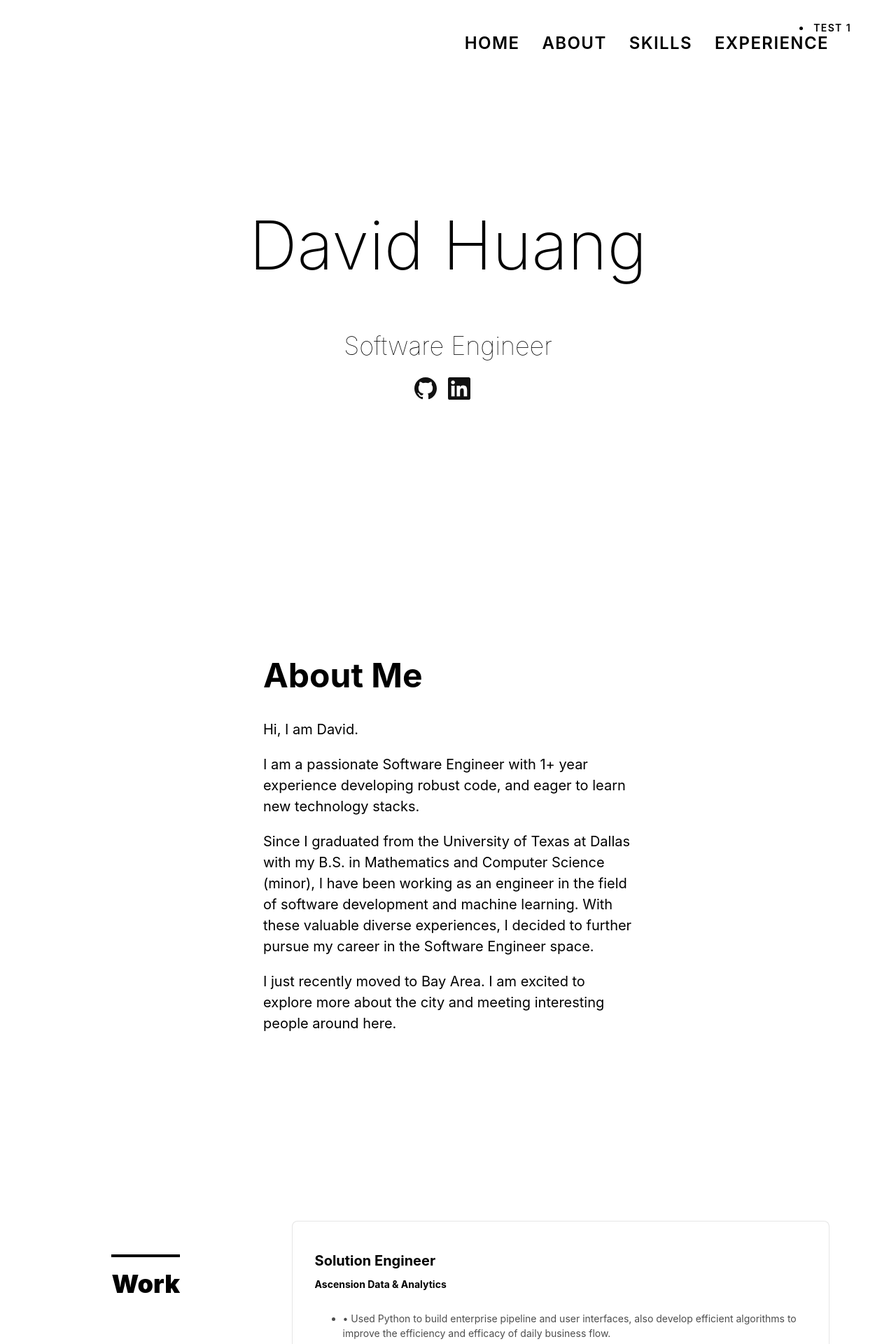
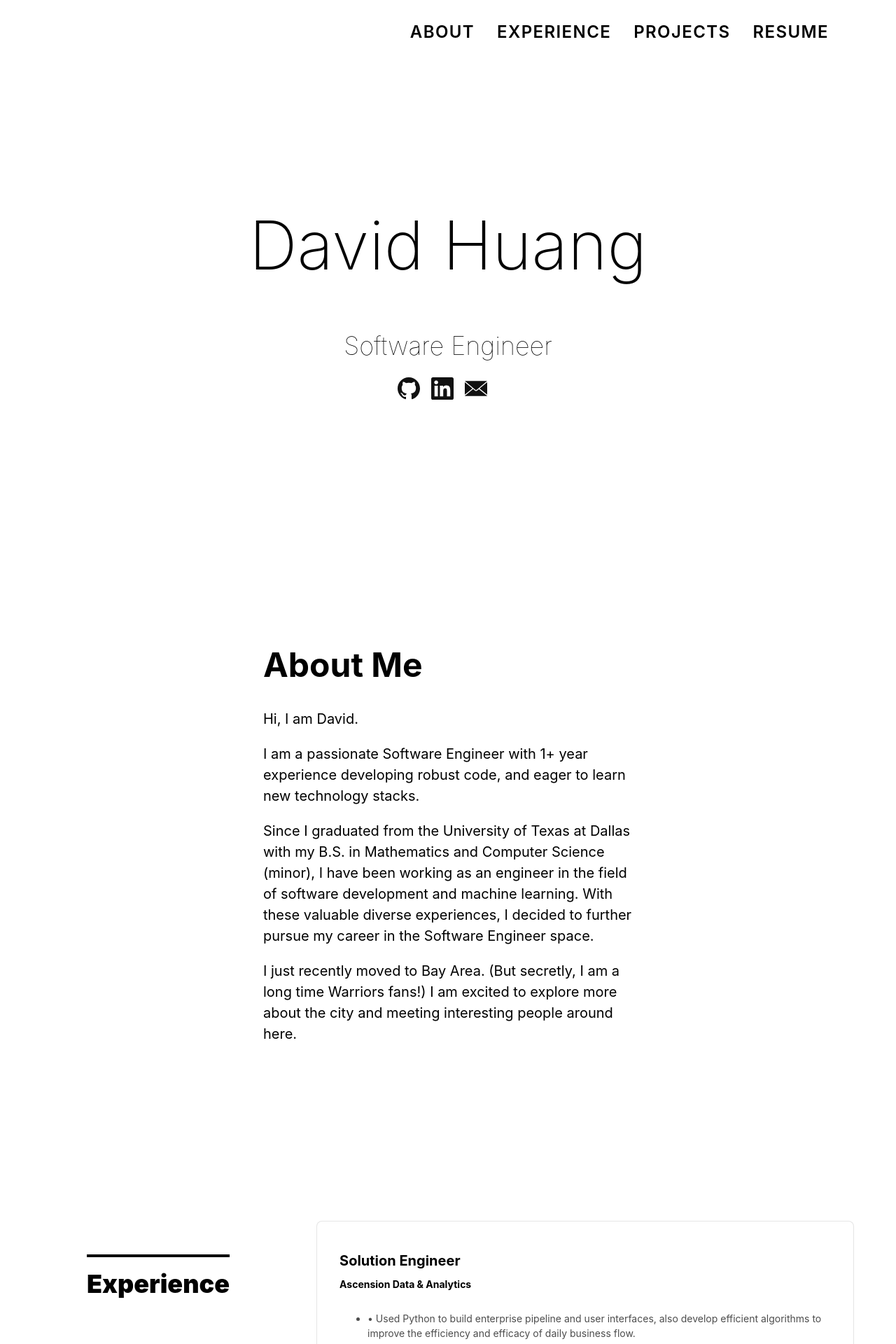
Before and after one commit to davidhuang620/David-Huang, a React (Create React App) app: page / in a window 1280 px wide. Shown: the top 1920 px of the page at 70% size. Built offline with nearby package versions, Linux system fonts and the light colour scheme.

Commit message:
email icon

```diff
--- a/src/components/About/About.js
+++ b/src/components/About/About.js
@@ -1,8 +1,22 @@
 import React from 'react';
+import * as Scroll from 'react-scroll';
+import { Element } from 'react-scroll';
+// import { Link, Element , Events, animateScroll as scroll, scrollSpy, scroller } from 'react-scroll';
+// let Link       = Scroll.Link;
+// let Element    = Scroll.Element;
+// let Events     = Scroll.Events;
+// let scroll     = Scroll.animateScroll;
+// let scrollSpy  = Scroll.scrollSpy;
+   // let Element = Scroll.Element;
 
 const About = () => {
 
    return(
+   <div>
+      <div>
+         <Element name="about" className="element" >
+        </Element>
+      </div>
       <div className = 'vh-100' style={{display: "flex", justifyContent: "center", alignItems: "center"}}>
          <div className="center measure-wide f5 pv5 lh-copy ph2">
             <h1 className="f1 lh-title">About Me</h1>
@@ -21,11 +35,12 @@ const About = () => {
 
                   </p>
                   <p>
-                     I just recently moved to Bay Area. I am excited to explore more about the city and meeting interesting people around here.
+                     I just recently moved to Bay Area. (But secretly, I am a long time Warriors fans!) I am excited to explore more about the city and meeting interesting people around here.
                   </p>
                </div>
            </div>
       </div>
+   </div>
    )
 }
 
--- a/src/components/Experience/Experience.js
+++ b/src/components/Experience/Experience.js
@@ -1,16 +1,23 @@
 import React from 'react';
 import './Experience.css';
+import * as Scroll from 'react-scroll';
+import { Element } from 'react-scroll';
 
 // className = 'vh-100'
 
 const Experience = () => {
 
    return(
+      <div>
+         <div>
+            <Element name="experience" className="element" >
+           </Element>
+         </div>
          <div id = 'container'>
             <div id = 'leftContainer' className="mt6 cf ph3 ph5-ns pv5">
                <header class="">
                   <h1 class="f2 lh-title fw9 mb3 mt0 pt3 bt bw2">
-                  Work
+                     Experience
                   </h1>
                </header>
             </div>
@@ -65,6 +72,7 @@ const Experience = () => {
                   </article>
             </div>
          </div>
+      </ div>
    )
 }
 
--- a/src/components/Footer/Footer.js
+++ b/src/components/Footer/Footer.js
@@ -3,7 +3,7 @@ import React from 'react';
 const Footer = () => {
 
    return(
-      <footer class="pv4 ph3 ph5-m ph6-l mid-gray mt5">
+      <footer class="pv4 ph3 ph5-m ph6-l mid-gray mt7">
         <small class="f6 db tc">2018 © Build by <b class="ttu">David Huang</b>, All Rights Reserved</small>
       </footer>
    )
--- a/src/components/Nav/Nav.js
+++ b/src/components/Nav/Nav.js
@@ -17,11 +17,10 @@ const Nav = () => {
       <div>
          <header className="fixed w-100 ph3 pv3 pv4-ns ph4-m ph5-l tr-l">
            <nav className="f6 fw6 ttu tracked">
-             <li><Link activeClass="active" className="test1" to="test1" spy={true} smooth={true} duration={1000} >Test 1</Link></li>
-             <a className="link dim black dib mr4 f3" href="#" title="Me">Home</a>
-             <a className="link dim black dib mr4 f3" href="#" title="About">About</a>
-             <a className="link dim black dib mr4 f3" href="#" title="">Skills</a>
-             <a className="link dim black dib mr4 f3" href="#" title="Contact">Experience</a>
+             <Link activeClass="active" className="pointer about link dim black dib mr4 f3" to="about" spy={true} smooth={true} duration={1000}> ABOUT</Link>
+             <Link activeClass="active" className="pointer about link dim black dib mr4 f3" to="experience" spy={true} smooth={true} duration={1000}> Experience</Link>
+             <Link activeClass="active" className="pointer about link dim black dib mr4 f3" to="projects" spy={true} smooth={true} duration={1000}> Projects</Link>
+             <Link activeClass="active" className="pointer about link dim black dib mr4 f3" to="resume" spy={true} smooth={true} duration={1000}> Resume</Link>
            </nav>
          </header>
       </div>
--- a/src/components/Projects/Projects.js
+++ b/src/components/Projects/Projects.js
@@ -1,9 +1,16 @@
 import React from 'react';
 import './Projects.css';
+import * as Scroll from 'react-scroll';
+import { Element } from 'react-scroll';
 
 const Projects = () => {
 
    return(
+      <div>
+         <div>
+            <Element name="projects" className="element" >
+            </Element>
+         </div>
          <div id = 'container'>
 
             <div id = 'rightContainer' className = 'mt6'>
@@ -42,6 +49,7 @@ const Projects = () => {
                </header>
             </div>
          </div>
+      </div>
    )
 }
 
--- a/src/components/Top/Top.js
+++ b/src/components/Top/Top.js
@@ -1,16 +1,8 @@
 import React from 'react';
 import './Top.css';
-import * as Scroll from 'react-scroll';
-import { Link, Element , Events, animateScroll as scroll, scrollSpy, scroller } from 'react-scroll'
-
+import email from './email.svg';
 
 const Top = () => {
-
-   let Link       = Scroll.Link;
-   let Element    = Scroll.Element;
-   let Events     = Scroll.Events;
-   let scroll     = Scroll.animateScroll;
-   let scrollSpy  = Scroll.scrollSpy;
 
    return(
          <div className="vh-100 tc" id = "title">
@@ -23,13 +15,24 @@ const Top = () => {
                   <svg fill="currentColor" xmlns="http://www.w3.org/2000/svg" viewBox="0 0 16 16" fill-rule="evenodd" clip-rule="evenodd" stroke-linejoin="round" stroke-miterlimit="1.414"><path d="M8 0C3.58 0 0 3.582 0 8c0 3.535 2.292 6.533 5.47 7.59.4.075.547-.172.547-.385 0-.19-.007-.693-.01-1.36-2.226.483-2.695-1.073-2.695-1.073-.364-.924-.89-1.17-.89-1.17-.725-.496.056-.486.056-.486.803.056 1.225.824 1.225.824.714 1.223 1.873.87 2.33.665.072-.517.278-.87.507-1.07-1.777-.2-3.644-.888-3.644-3.953 0-.873.31-1.587.823-2.147-.083-.202-.358-1.015.077-2.117 0 0 .672-.215 2.2.82.638-.178 1.323-.266 2.003-.27.68.004 1.364.092 2.003.27 1.527-1.035 2.198-.82 2.198-.82.437 1.102.163 1.915.08 2.117.513.56.823 1.274.823 2.147 0 3.073-1.87 3.75-3.653 3.947.287.246.543.735.543 1.48 0 1.07-.01 1.933-.01 2.195 0 .215.144.463.55.385C13.71 14.53 16 11.534 16 8c0-4.418-3.582-8-8-8"/></svg>
                </a>
                <a className="link hover-silver near-black dib h2 w2 mr3" href="https://linkedin.com" title="LinkedIn">
-                   <svg fill="currentColor" xmlns="http://www.w3.org/2000/svg" viewBox="0 0 16 16" fill-rule="evenodd" clip-rule="evenodd" stroke-linejoin="round" stroke-miterlimit="1.414"><path d="M13.632 13.635h-2.37V9.922c0-.886-.018-2.025-1.234-2.025-1.235 0-1.424.964-1.424 1.96v3.778h-2.37V6H8.51V7.04h.03c.318-.6 1.092-1.233 2.247-1.233 2.4 0 2.845 1.58 2.845 3.637v4.188zM3.558 4.955c-.762 0-1.376-.617-1.376-1.377 0-.758.614-1.375 1.376-1.375.76 0 1.376.617 1.376 1.375 0 .76-.617 1.377-1.376 1.377zm1.188 8.68H2.37V6h2.376v7.635zM14.816 0H1.18C.528 0 0 .516 0 1.153v13.694C0 15.484.528 16 1.18 16h13.635c.652 0 1.185-.516 1.185-1.153V1.153C16 .516 15.467 0 14.815 0z" fill-rule="nonzero"/></svg>
+                   <svg fill="currentColor" xmlns="http://www.w3.org/2000/svg" viewBox="0 0 16 16" fill-rule="evenodd" clip-rule="evenodd" stroke-linejoin="round" stroke-miterlimit="1.414">
+                   <path d="M13.632 13.635h-2.37V9.922c0-.886-.018-2.025-1.234-2.025-1.235 0-1.424.964-1.424 1.96v3.778h-2.37V6H8.51V7.04h.03c.318-.6 1.092-1.233 2.247-1.233 2.4 0 2.845 1.58 2.845 3.637v4.188zM3.558 4.955c-.762 0-1.376-.617-1.376-1.377 0-.758.614-1.375 1.376-1.375.76 0 1.376.617 1.376 1.375 0 .76-.617 1.377-1.376 1.377zm1.188 8.68H2.37V6h2.376v7.635zM14.816 0H1.18C.528 0 0 .516 0 1.153v13.694C0 15.484.528 16 1.18 16h13.635c.652 0 1.185-.516 1.185-1.153V1.153C16 .516 15.467 0 14.815 0z" fill-rule="nonzero"/></svg>
                </a>
+               <a className="link hover-silver near-black dib h2 w2 mr3" href="mailto:davidhuang620@gmail.com" title="LinkedIn">
+                     <svg  fill="currentColor" version="1.1" id="Capa_1" xmlns="http://www.w3.org/2000/svg" x="0px" y="0px"
+                     viewBox="0 0 612 612" >
+                     <path d="M306.768,346.814h0.131c4.615,0,9.176-1.339,12.866-3.777l1.001-0.643c0.218-0.142,0.446-0.271,0.675-0.424l11.658-9.645
+                   		l278.259-229.624c-0.576-0.795-1.557-1.339-2.602-1.339H3.233c-0.751,0-1.448,0.272-2.003,0.729l291.125,239.954
+                   		C296.024,345.083,301.259,346.814,306.768,346.814z M0,133.899v340.37l208.55-168.471L0,133.899z M403.668,306.941L612,474.356
+                   		V135.031L403.668,306.941z M337.431,361.585c-8.305,6.814-19.168,10.57-30.576,10.57c-11.451,0-22.304-3.734-30.587-10.516
+                   		l-47.765-39.394L0,506.806v0.587c0,1.753,1.502,3.244,3.276,3.244h605.491c1.741,0,3.232-1.491,3.232-3.255v-0.544L383.693,323.4
+                   		L337.431,361.585z"/></svg>
+               </a>
+               {/* <a className="link hover-silver near-black dib h2 w2 mr3" href="https://linkedin.com" title="LinkedIn">
+                     <img src= {email} alt = "Email"/>
+               </a> */}
             </div>
-            <div>
-               <Element name="test1" className="element" >
-              </Element>
-            </div>
+
          </div>
    )
 }
```
Also changed, not shown: src/components/Top/email.png (added), src/components/Top/email.svg (added). Lines whose indentation alone changed are shown as unchanged.
